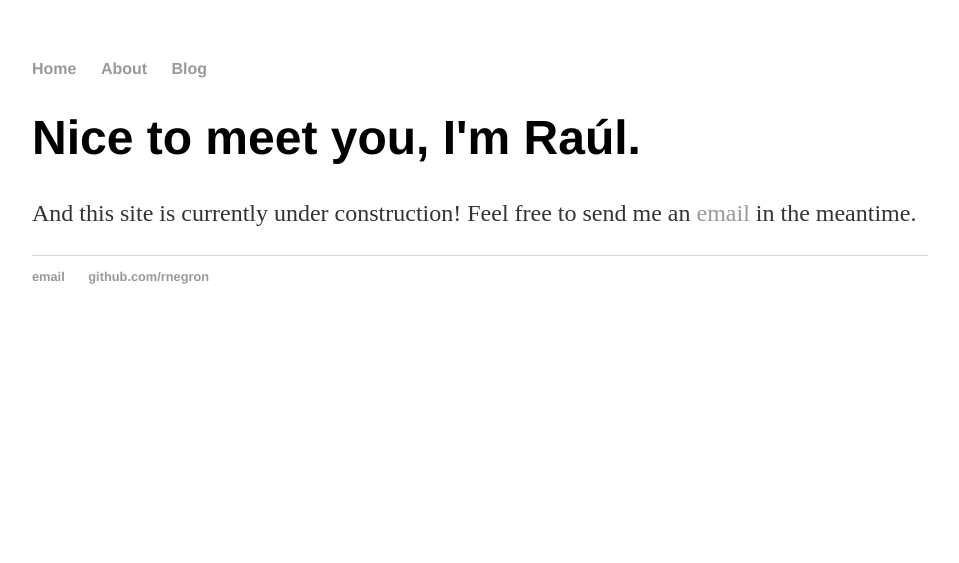
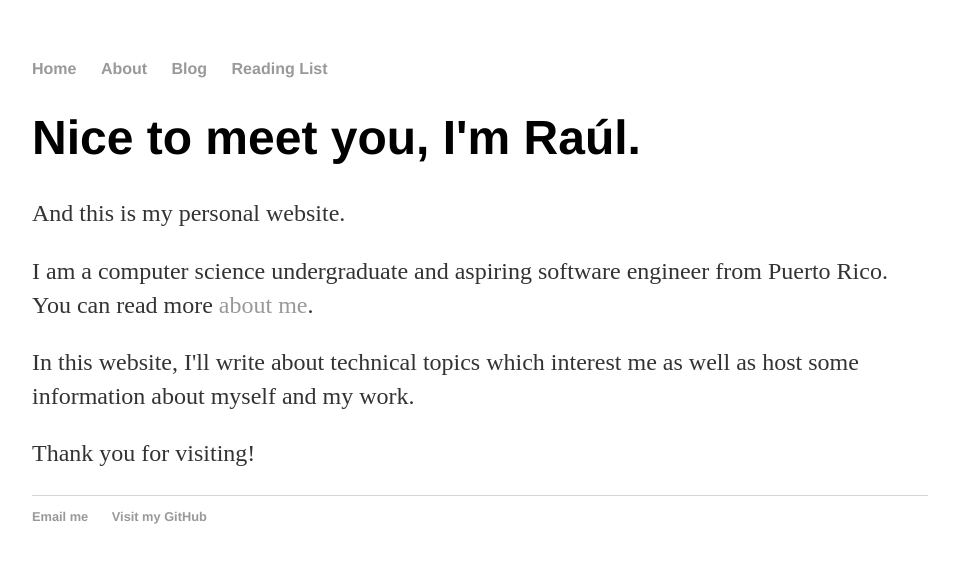
Before and after one commit to rnegron/rnegron.github.io, a Jekyll site: the page built from index.html, in a window 1280 px wide. Shown: the top 563 px of the page, without its empty margins (160-1119 px from the left). Built offline with Jekyll 4.4.1, drawn with Linux system fonts in a browser that asks for light colours.

Commit message:
2017/09/13

```diff
--- a/_config.yml
+++ b/_config.yml
@@ -1,18 +1,4 @@
-# Welcome to Jekyll!
-#
-# This config file is meant for settings that affect your whole blog, values
-# which you are expected to set up once and rarely edit after that. If you find
-# yourself editing these this file very often, consider using Jekyll's data files
-# feature for the data you need to update frequently.
-#
-# For technical reasons, this file is *NOT* reloaded automatically when you use
-# 'jekyll serve'. If you change this file, please restart the server process.
-
 # Site settings
-# These are used to personalize your new site. If you look in the HTML files,
-# you will see them accessed via {{ site.title }}, {{ site.email }}, and so on.
-# You can create any custom variable you would like, and they will be accessible
-# in the templates via {{ site.myvariable }}.
 title: Raul Negron's Webpage
 email: raul@raulnegron.me
 description: > # this means to ignore newlines until "baseurl:"
@@ -20,10 +6,11 @@ description: > # this means to ignore newlines until "baseurl:"
 
 baseurl: "" # the subpath of your site, e.g. /blog
 url: "http://raulnegron.me" # the base hostname & protocol for your site
-twitter_username: rucury
 github_username:  rnegron
 
 # Build settings
 markdown: kramdown
 theme: minima
 permalink: /blog/:year/:month/:day/:title
+plugins:
+    - jekyll-sitemap
--- a/_layouts/default.html
+++ b/_layouts/default.html
@@ -10,18 +10,19 @@
         		<li><a href="/">Home</a></li>
 	        	<li><a href="/about">About</a></li>
         		<li><a href="/blog">Blog</a></li>
+            <li><a href="/reading-list">Reading List</a></li>
     		</ul>
 		</nav>
+
 		<div class="container">
+		{{ content }}
+		</div><!-- /.container -->
 
-		{{ content }}
-
-		</div><!-- /.container -->
 		<footer>
     		<ul>
-                <li><a href="mailto:raul@raulnegron.me">email</a></li>
-        		<li><a href="https://github.com/rnegron">github.com/rnegron</a></li>
-			</ul>
+          <li><a href="mailto:raul@raulnegron.me">Email me</a></li>
+        	<li><a target="_blank" href="https://github.com/rnegron">Visit my GitHub</a></li>
+				</ul>
 		</footer>
 	</body>
 </html>
--- a/feed.xml
+++ b/feed.xml
@@ -7,7 +7,7 @@ layout: null
     <title>{{ site.title | xml_escape }}</title>
     <description>{{ site.description | xml_escape }}</description>
     <link>{{ site.url }}{{ site.baseurl }}/</link>
-    <atom:link href="{{ "/feed.xml" | prepend: site.baseurl | prepend: site.url }}" rel="self" type="application/rss+xml"/>
+    <atom:link href="{{ site.github.url }}{{ "/feed.xml" | prepend: site.baseurl | prepend: site.url }}" rel="self" type="application/rss+xml"/>
     <pubDate>{{ site.time | date_to_rfc822 }}</pubDate>
     <lastBuildDate>{{ site.time | date_to_rfc822 }}</lastBuildDate>
     <generator>Jekyll v{{ jekyll.version }}</generator>
--- a/index.html
+++ b/index.html
@@ -1,9 +1,26 @@
 ---
 layout: default
-title: Raúl Negrón's Personal Webpage
+title: Raúl Negrón's Webpage
 ---
 <div class="blurb">
 	<h1>Nice to meet you, I'm Raúl.</h1>
-	<p>And this site is currently under construction! Feel free to send me an
-	<a href="mailto:raul@raulnegron.me"> email</a> in the meantime.</p>
+	<p>And this is my personal website.</p>
+
+
 </div><!-- /.blurb -->
+
+<div class="blurb">
+	<p>
+		I am a computer science undergraduate and aspiring software engineer from Puerto Rico.
+		You can read more <a href="/about">about me</a>.
+	</p>
+	<p>
+	 	In this website, I'll write about technical topics which interest me as well as
+		host some information about myself and my work.
+	</p>
+
+
+
+	<p> Thank you for visiting! </p>
+
+</div>
--- a/params.json
+++ b/params.json
@@ -1 +1 @@
-{"name":"Raúl Negrón's Webpage","tagline":"My personal, professional (non-academic) webpage!","body":"### Welcome to my webpage!\r\nCurrently under construction. (Read: hiatus)!\r\n","google":"","note":"Don't delete this file! It's used internally to help with page regeneration."}
+{"name":"Raúl Negrón's Webpage","tagline":"My personal, professional (non-academic) webpage!","body":"### Welcome to my webpage!\r\nCurrently under construction.\r\n","google":"","note":"Don't delete this file! It's used internally to help with page regeneration."}
--- /dev/null
+++ b/robots.txt
@@ -0,0 +1,2 @@
+User-agent: *
+Allow: /
```
Also changed, not shown: Gemfile (+0 -13 lines), about.md (deleted, +0 -15 lines), about/index.md (+15 -5 lines), reading-list/index.md (added, +21 -0 lines), Gemfile.lock, assets/profile.jpg (added), 1 other file.
